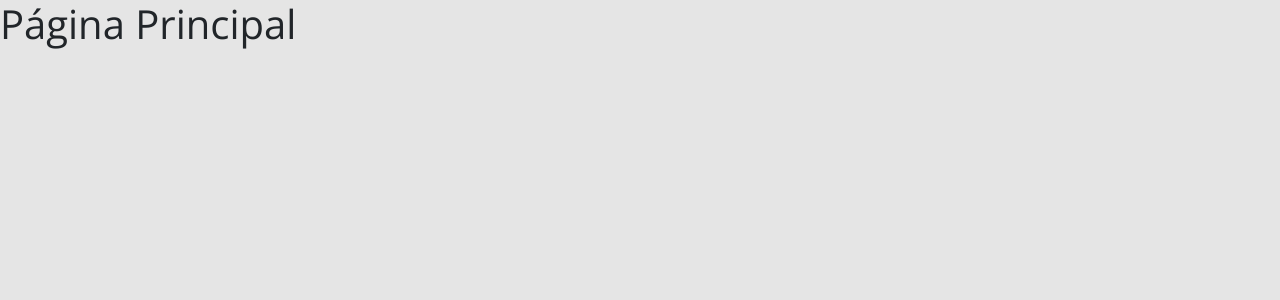
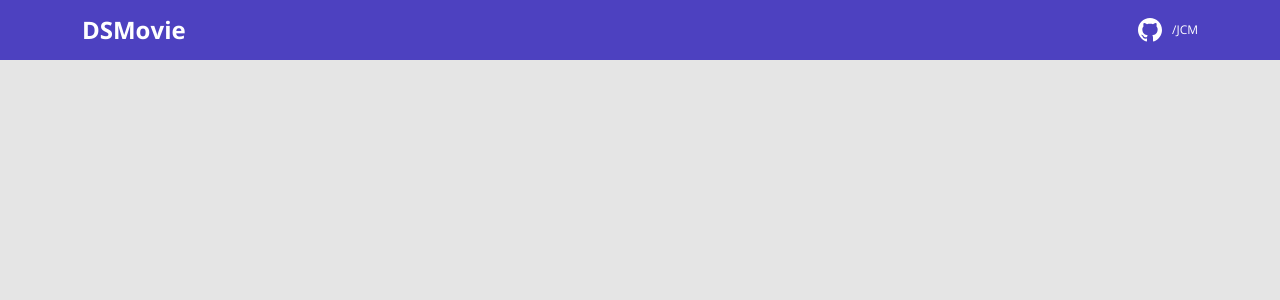
Before and after one commit to JulioCesarMelegari/DSMovie, a React (Create React App) app in the folder frontend/: page / in a window 1280 px wide. Shown: the top 300 px of the page. Built offline with nearby package versions, Linux system fonts and the light colour scheme.

Commit message:
Navbar concluida

```diff
--- a/frontend/src/App.tsx
+++ b/frontend/src/App.tsx
@@ -1,7 +1,8 @@
+import Navbar from "./components/Navbar";
 
 function App() {
   return (
-    <h1>Página Principal</h1>
+    <Navbar/>
   );
 }
 
--- /dev/null
+++ b/frontend/src/components/Navbar/index.tsx
@@ -0,0 +1,21 @@
+import { ReactComponent as GithubIcon } from "assets/img/Githubicon.svg";
+import './styles.css';
+
+function Navbar() {
+  return (
+    <header>
+      <nav className="container">
+        <div className="dsmovie-nav-content">
+          <h1>DSMovie</h1>
+          <a href="https://github.com/JulioCesarMelegari">
+            <div className="dsmovie-contact-container">
+              <GithubIcon />
+              <p className="dsmovie-contact-link">/JCM</p>
+            </div>
+          </a>
+        </div>
+      </nav>
+    </header>
+  );
+}
+export default Navbar;
--- /dev/null
+++ b/frontend/src/components/Navbar/styles.css
@@ -0,0 +1,29 @@
+header {
+    height: 60px;
+    background-color: var(--color-primary);
+    display: flex;
+    align-items: center;
+}
+
+.dsmovie-nav-content {
+    display: flex;
+    align-items: center;
+    justify-content: space-between;
+    color: #fff;
+}
+
+.dsmovie-nav-content h1 {
+    font-size: 24px;
+    margin: 0;
+    font-weight: 700;
+}
+
+.dsmovie-contact-container {
+    display: flex;
+    align-items: center;
+}
+
+.dsmovie-contact-link {
+    margin: 0 0 0 10px;
+    font-size: 12px;
+}
--- a/frontend/tsconfig.json
+++ b/frontend/tsconfig.json
@@ -1,5 +1,6 @@
 {
   "compilerOptions": {
+    "baseUrl": "./src",
     "target": "es5",
     "lib": [
       "dom",
```
Also changed, not shown: frontend/src/assets/img/Githubicon.svg (added).
